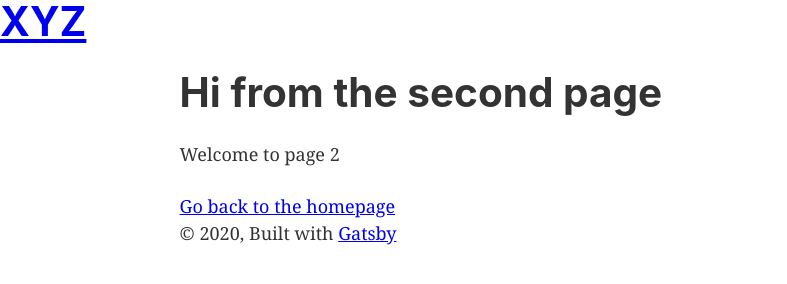
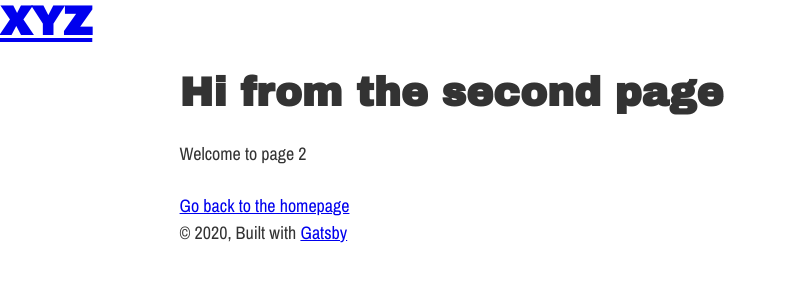
Before and after one commit to cmgriffing/xyz-firewall, a Gatsby site: page /page-2/ in a window 1280 px wide. Shown: the whole page, without its empty margins (0-787 px from the left). Built offline with nearby package versions, Linux system fonts and the light colour scheme; Gatsby itself is replaced by a stand-in of ours.

Commit message:
improvement: add fonts
re #2

```diff
--- /dev/null
+++ b/src/components/globals.css
@@ -0,0 +1,7 @@
+body {
+  font-family: "Archivo Narrow";
+}
+
+h1 {
+  font-family: "Archivo Black";
+}
--- a/src/components/layout.js
+++ b/src/components/layout.js
@@ -7,10 +7,12 @@
 
 import React from "react"
 import PropTypes from "prop-types"
+import Helmet from "react-helmet"
 import { useStaticQuery, graphql } from "gatsby"
 
 import Header from "./header"
 import "./layout.css"
+import "./globals.css"
 
 const Layout = ({ children }) => {
   const data = useStaticQuery(graphql`
@@ -25,6 +27,18 @@ const Layout = ({ children }) => {
 
   return (
     <>
+      <Helmet>
+        {/* Archivo Narrow Font (Body Text) */}
+        <link
+          href="https://fonts.googleapis.com/css2?family=Archivo+Narrow:ital,wght@0,400;0,500;0,600;0,700;1,400;1,500;1,600;1,700&display=swap"
+          rel="stylesheet"
+        />
+        {/* Archivo Black (Title/Logo) */}
+        <link
+          href="https://fonts.googleapis.com/css2?family=Archivo+Black&display=swap"
+          rel="stylesheet"
+        />
+      </Helmet>
       <Header siteTitle={data.site.siteMetadata.title} />
       <div
         style={{
```
